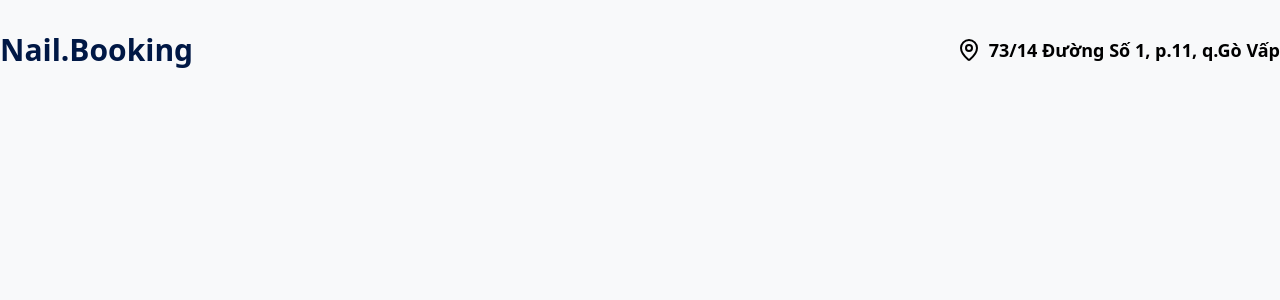
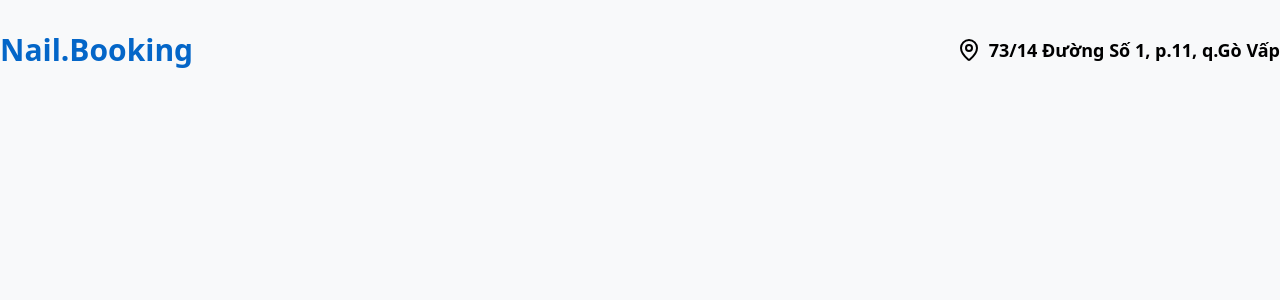
Before and after one commit to Pet3r1512/Nail_Booking, a React (Vite) app: page / in a window 1280 px wide. Shown: the top 300 px of the page. Built offline with nearby package versions, Linux system fonts and the light colour scheme.

Commit message:
style: update colors

```diff
--- a/tailwind.config.js
+++ b/tailwind.config.js
@@ -5,8 +5,8 @@ export default {
   theme: {
     extend: {
       colors: {
-        primary: "#001845",
-        secondary: "#0466c8",
+        primary: "#0466c8",
+        secondary: "#001845",
       },
       borderRadius: {
         lg: "var(--radius)",
```
